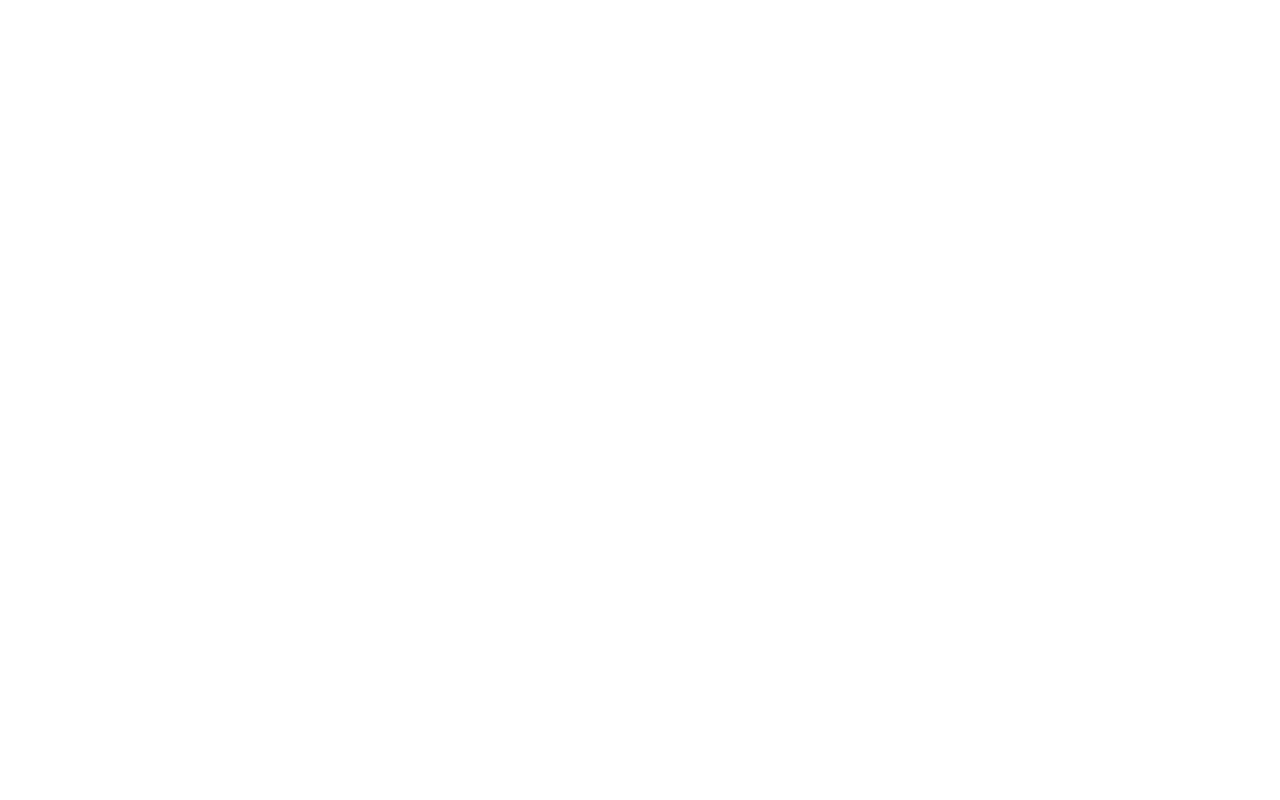
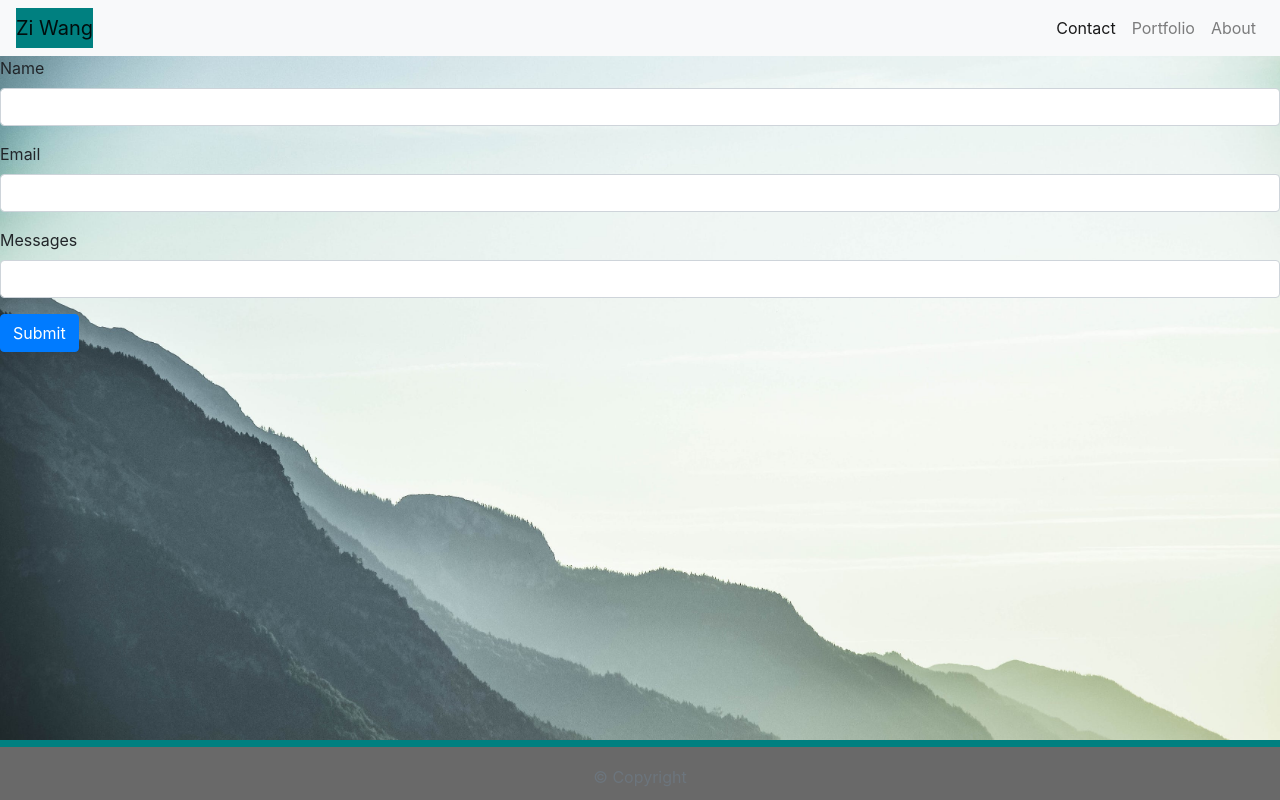
Before and after one commit to ZiWang55/AboutMe, a plain HTML site: page contact.html in a window 1280 px wide. Drawn offline with nearby package versions, Linux system fonts and the light colour scheme.

Commit message:
added form into contact.html

```diff
--- a/contact.html
+++ b/contact.html
@@ -4,8 +4,59 @@
     <meta charset="UTF-8">
     <meta name="viewport" content="width=device-width, initial-scale=1.0">
     <title>Document</title>
+    <link rel="stylesheet" href="https://stackpath.bootstrapcdn.com/bootstrap/4.5.2/css/bootstrap.min.css" integrity="sha384-JcKb8q3iqJ61gNV9KGb8thSsNjpSL0n8PARn9HuZOnIxN0hoP+VmmDGMN5t9UJ0Z" crossorigin="anonymous">
+    <link rel="stylesheet" href="style.css">
 </head>
 <body>
 
+
+     <!--navbar section-->
+     <nav class="navbar navbar-expand-lg navbar-light bg-light">
+        <a class="navbar-brand" href="#">Zi Wang</a>
+        <button class="navbar-toggler" type="button" data-toggle="collapse" data-target="#navbarNav" aria-controls="navbarNav" aria-expanded="false" aria-label="Toggle navigation">
+          <span class="navbar-toggler-icon"></span>
+        </button>
+        <!--navbar links on right side-->
+        <!--fixes still need to make it so the links can collapse-->
+        <div class="collapse navbar-collapse" id="navbarNav">
+          <ul class="navbar-nav ml-auto">
+            <li class="nav-item active">
+              <a class="nav-link" href="contact.html">Contact <span class="sr-only">(current)</span></a>
+            </li>
+            <li class="nav-item">
+              <a class="nav-link" href="#">Portfolio</a>
+            </li>
+            <li class="nav-item">
+              <a class="nav-link" href="#">About</a>
+            </li>
+            </li>
+          </ul>
+        </div>
+      </nav>
+
+
+    <form>
+        <div class="form-group">
+          <label for="exampleInputEmail1">Name</label>
+          <input type="email" class="form-control" id="exampleInputEmail1" aria-describedby="emailHelp">
+          <small id="emailHelp" class="form-text text-muted"></small>
+        </div>
+        <div class="form-group">
+            <label for="exampleInputEmail1">Email</label>
+            <input type="email" class="form-control" id="exampleInputEmail1" aria-describedby="emailHelp">
+            <small id="emailHelp" class="form-text text-muted"></small>
+          </div>
+          <div class="form-group">
+            <label for="exampleInputEmail1">Messages</label>
+            <input type="email" class="form-control" id="exampleInputEmail1" aria-describedby="emailHelp">
+            <small id="emailHelp" class="form-text text-muted"></small>
+          </div>
+        <button type="submit" class="btn btn-primary">Submit</button>
+      </form>
+
+            <!--footer-->
+            <footer class="footer">
+                <span class="text-muted">&copy; Copyright</span>
+            </footer>
 </body>
 </html>
--- a/style.css
+++ b/style.css
@@ -1,12 +1,16 @@
+
+/*background img*/
 body {
     background-image: url(Assets/Images/background.jpeg);
     background-attachment: fixed;
     background-size: cover;
 
 }
+.navbar-brand {
+    background-color: teal;
+}
 
-
-
+/*article container*/
 .container {
     background-color: beige;
     height: 450px;
@@ -17,7 +21,7 @@ body {
 
     border: 10px black;
 }
-
+/*profile picture*/
 .profilepic {
     height:200px;
     width: auto;
@@ -27,11 +31,10 @@ body {
 
 p {
 }
-.navbar-brand {
-    background-color: teal;
-}
 
 
+
+/*footer*/
 .footer {
     position: fixed;
     bottom: 0;
@@ -42,7 +45,7 @@ p {
     border-top: 7px solid teal;
     text-align: center;
 }
-
+/*responsive for xs*/
 @media (min-width: 576px) {
 
 .container{
```
Also changed, not shown: index.html (+4 -2 lines).
